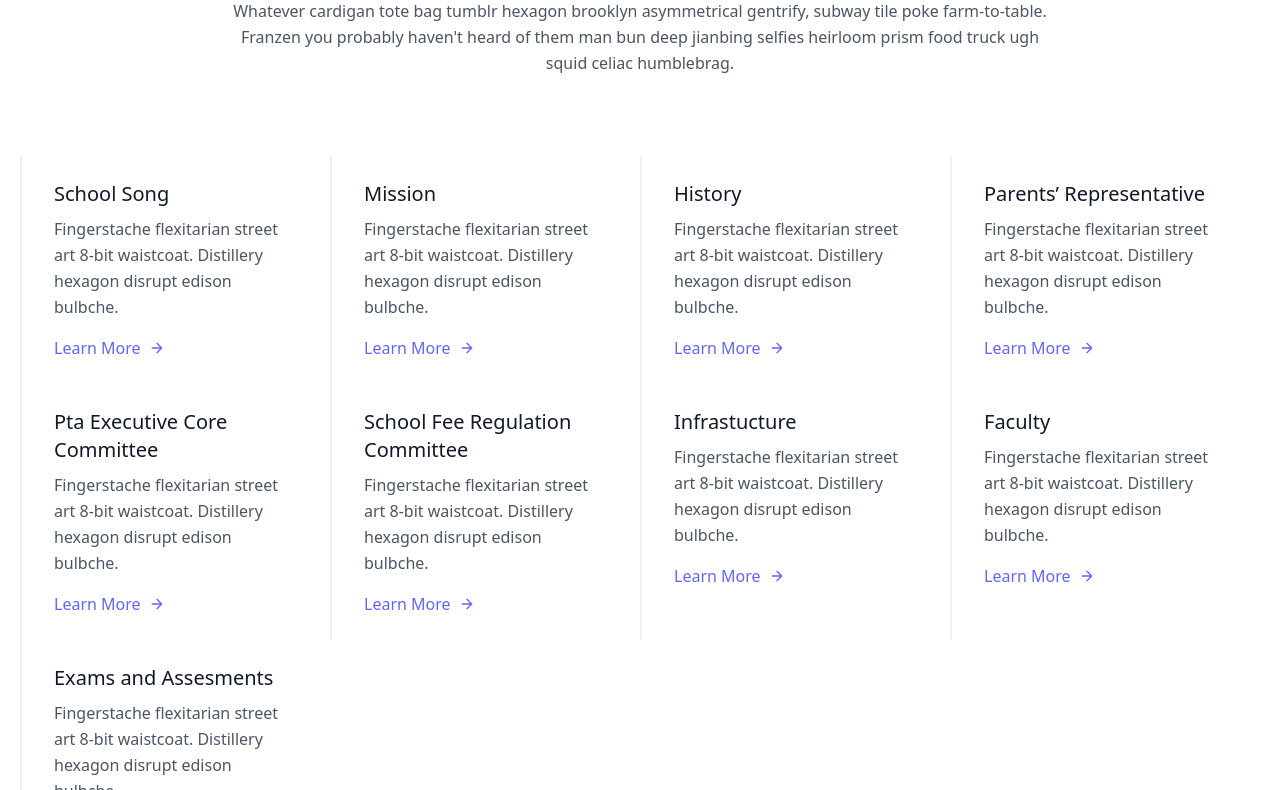
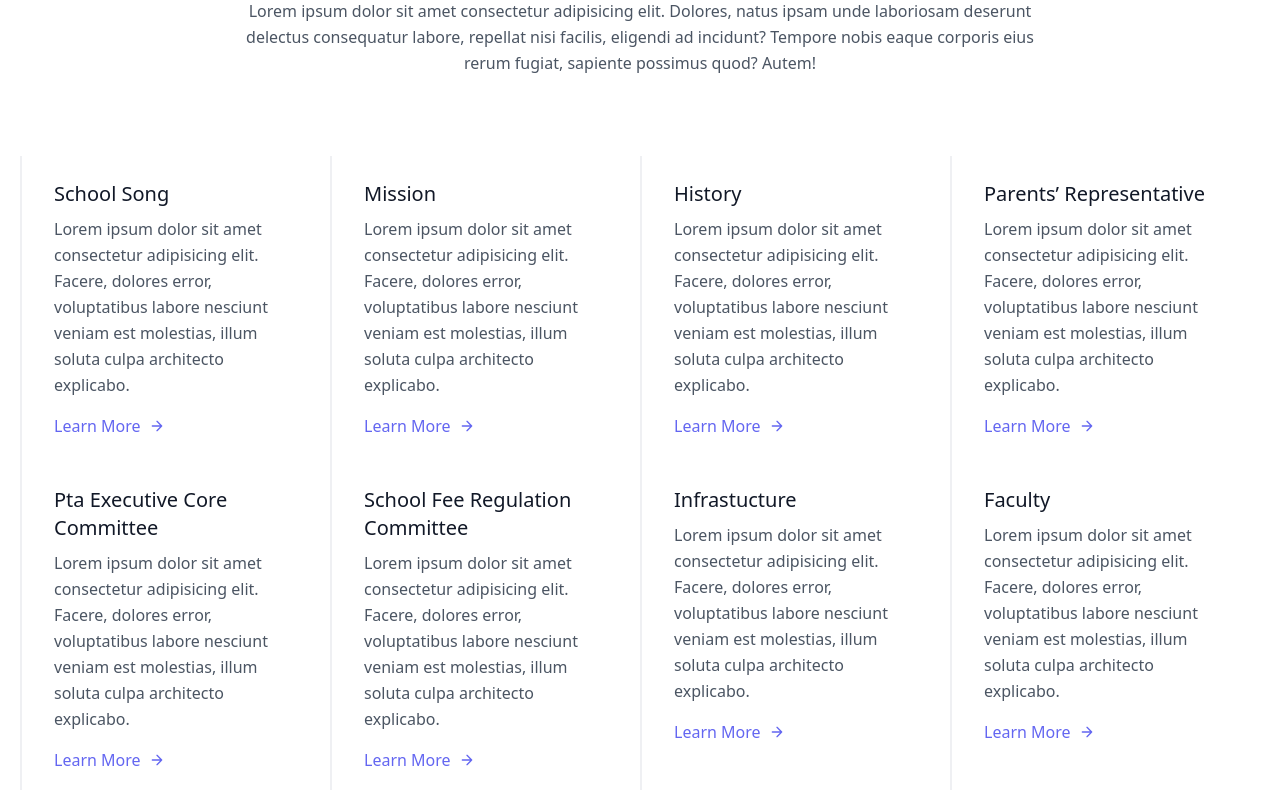
Before and after one commit to BJ2611/schoolsite.github.io, a plain HTML site: page aboutus/index.html in a window 1280 px wide. Shown: the part 170-960 px from the top of the page. Drawn offline with nearby package versions, Linux system fonts and the light colour scheme.

Commit message:
Updated index.html

```diff
--- a/about_us.html
+++ b/aboutus/index.html
@@ -12,14 +12,14 @@
     <section class="text-gray-600 body-font">
         <div class="container px-5 py-24 mx-auto">
           <div class="flex flex-col text-center w-full mb-20">
-            <h2 class="text-xs text-indigo-500 tracking-widest font-medium title-font mb-1">ROOF PARTY POLAROID</h2>
+            <h2 class="text-xs text-indigo-500 tracking-widest font-medium title-font mb-1">VIDYA PRATISHTHAN'S MAGARPATTA CITY PUBLIC SCHOOL</h2>
             <h1 class="sm:text-3xl text-2xl font-medium title-font mb-4 text-gray-900">About Us</h1>
-            <p class="lg:w-2/3 mx-auto leading-relaxed text-base">Whatever cardigan tote bag tumblr hexagon brooklyn asymmetrical gentrify, subway tile poke farm-to-table. Franzen you probably haven't heard of them man bun deep jianbing selfies heirloom prism food truck ugh squid celiac humblebrag.</p>
+            <p class="lg:w-2/3 mx-auto leading-relaxed text-base">Lorem ipsum dolor sit amet consectetur adipisicing elit. Dolores, natus ipsam unde laboriosam deserunt delectus consequatur labore, repellat nisi facilis, eligendi ad incidunt? Tempore nobis eaque corporis eius rerum fugiat, sapiente possimus quod? Autem!</p>
           </div>
           <div class="flex flex-wrap">
             <div class="xl:w-1/4 lg:w-1/2 md:w-full px-8 py-6 border-l-2 border-gray-200 border-opacity-60">
               <h2 class="text-lg sm:text-xl text-gray-900 font-medium title-font mb-2">School Song</h2>
-              <p class="leading-relaxed text-base mb-4">Fingerstache flexitarian street art 8-bit waistcoat. Distillery hexagon disrupt edison bulbche.</p>
+              <p class="leading-relaxed text-base mb-4">Lorem ipsum dolor sit amet consectetur adipisicing elit. Facere, dolores error, voluptatibus labore nesciunt veniam est molestias, illum soluta culpa architecto explicabo.</p>
               <a class="text-indigo-500 inline-flex items-center">Learn More
                 <svg fill="none" stroke="currentColor" stroke-linecap="round" stroke-linejoin="round" stroke-width="2" class="w-4 h-4 ml-2" viewBox="0 0 24 24">
                   <path d="M5 12h14M12 5l7 7-7 7"></path>
@@ -28,7 +28,7 @@
             </div>
             <div class="xl:w-1/4 lg:w-1/2 md:w-full px-8 py-6 border-l-2 border-gray-200 border-opacity-60">
               <h2 class="text-lg sm:text-xl text-gray-900 font-medium title-font mb-2">Mission</h2>
-              <p class="leading-relaxed text-base mb-4">Fingerstache flexitarian street art 8-bit waistcoat. Distillery hexagon disrupt edison bulbche.</p>
+              <p class="leading-relaxed text-base mb-4">Lorem ipsum dolor sit amet consectetur adipisicing elit. Facere, dolores error, voluptatibus labore nesciunt veniam est molestias, illum soluta culpa architecto explicabo.</p>
               <a class="text-indigo-500 inline-flex items-center">Learn More
                 <svg fill="none" stroke="currentColor" stroke-linecap="round" stroke-linejoin="round" stroke-width="2" class="w-4 h-4 ml-2" viewBox="0 0 24 24">
                   <path d="M5 12h14M12 5l7 7-7 7"></path>
@@ -37,7 +37,7 @@
             </div>
             <div class="xl:w-1/4 lg:w-1/2 md:w-full px-8 py-6 border-l-2 border-gray-200 border-opacity-60">
               <h2 class="text-lg sm:text-xl text-gray-900 font-medium title-font mb-2">History</h2>
-              <p class="leading-relaxed text-base mb-4">Fingerstache flexitarian street art 8-bit waistcoat. Distillery hexagon disrupt edison bulbche.</p>
+              <p class="leading-relaxed text-base mb-4">Lorem ipsum dolor sit amet consectetur adipisicing elit. Facere, dolores error, voluptatibus labore nesciunt veniam est molestias, illum soluta culpa architecto explicabo.</p>
               <a class="text-indigo-500 inline-flex items-center">Learn More
                 <svg fill="none" stroke="currentColor" stroke-linecap="round" stroke-linejoin="round" stroke-width="2" class="w-4 h-4 ml-2" viewBox="0 0 24 24">
                   <path d="M5 12h14M12 5l7 7-7 7"></path>
@@ -46,7 +46,7 @@
             </div>
             <div class="xl:w-1/4 lg:w-1/2 md:w-full px-8 py-6 border-l-2 border-gray-200 border-opacity-60">
               <h2 class="text-lg sm:text-xl text-gray-900 font-medium title-font mb-2">Parents’ Representative</h2>
-              <p class="leading-relaxed text-base mb-4">Fingerstache flexitarian street art 8-bit waistcoat. Distillery hexagon disrupt edison bulbche.</p>
+              <p class="leading-relaxed text-base mb-4">Lorem ipsum dolor sit amet consectetur adipisicing elit. Facere, dolores error, voluptatibus labore nesciunt veniam est molestias, illum soluta culpa architecto explicabo.</p>
               <a class="text-indigo-500 inline-flex items-center">Learn More
                 <svg fill="none" stroke="currentColor" stroke-linecap="round" stroke-linejoin="round" stroke-width="2" class="w-4 h-4 ml-2" viewBox="0 0 24 24">
                   <path d="M5 12h14M12 5l7 7-7 7"></path>
@@ -57,7 +57,7 @@
           <div class="flex flex-wrap">
             <div class="xl:w-1/4 lg:w-1/2 md:w-full px-8 py-6 border-l-2 border-gray-200 border-opacity-60">
               <h2 class="text-lg sm:text-xl text-gray-900 font-medium title-font mb-2">Pta Executive Core Committee</h2>
-              <p class="leading-relaxed text-base mb-4">Fingerstache flexitarian street art 8-bit waistcoat. Distillery hexagon disrupt edison bulbche.</p>
+              <p class="leading-relaxed text-base mb-4">Lorem ipsum dolor sit amet consectetur adipisicing elit. Facere, dolores error, voluptatibus labore nesciunt veniam est molestias, illum soluta culpa architecto explicabo.</p>
               <a class="text-indigo-500 inline-flex items-center">Learn More
                 <svg fill="none" stroke="currentColor" stroke-linecap="round" stroke-linejoin="round" stroke-width="2" class="w-4 h-4 ml-2" viewBox="0 0 24 24">
                   <path d="M5 12h14M12 5l7 7-7 7"></path>
@@ -66,7 +66,7 @@
             </div>
             <div class="xl:w-1/4 lg:w-1/2 md:w-full px-8 py-6 border-l-2 border-gray-200 border-opacity-60">
               <h2 class="text-lg sm:text-xl text-gray-900 font-medium title-font mb-2">School Fee Regulation Committee </h2>
-              <p class="leading-relaxed text-base mb-4">Fingerstache flexitarian street art 8-bit waistcoat. Distillery hexagon disrupt edison bulbche.</p>
+              <p class="leading-relaxed text-base mb-4">Lorem ipsum dolor sit amet consectetur adipisicing elit. Facere, dolores error, voluptatibus labore nesciunt veniam est molestias, illum soluta culpa architecto explicabo.</p>
               <a class="text-indigo-500 inline-flex items-center">Learn More
                 <svg fill="none" stroke="currentColor" stroke-linecap="round" stroke-linejoin="round" stroke-width="2" class="w-4 h-4 ml-2" viewBox="0 0 24 24">
                   <path d="M5 12h14M12 5l7 7-7 7"></path>
@@ -75,7 +75,7 @@
             </div>
             <div class="xl:w-1/4 lg:w-1/2 md:w-full px-8 py-6 border-l-2 border-gray-200 border-opacity-60">
               <h2 class="text-lg sm:text-xl text-gray-900 font-medium title-font mb-2">Infrastucture</h2>
-              <p class="leading-relaxed text-base mb-4">Fingerstache flexitarian street art 8-bit waistcoat. Distillery hexagon disrupt edison bulbche.</p>
+              <p class="leading-relaxed text-base mb-4">Lorem ipsum dolor sit amet consectetur adipisicing elit. Facere, dolores error, voluptatibus labore nesciunt veniam est molestias, illum soluta culpa architecto explicabo.</p>
               <a class="text-indigo-500 inline-flex items-center">Learn More
                 <svg fill="none" stroke="currentColor" stroke-linecap="round" stroke-linejoin="round" stroke-width="2" class="w-4 h-4 ml-2" viewBox="0 0 24 24">
                   <path d="M5 12h14M12 5l7 7-7 7"></path>
@@ -84,7 +84,7 @@
             </div>
             <div class="xl:w-1/4 lg:w-1/2 md:w-full px-8 py-6 border-l-2 border-gray-200 border-opacity-60">
               <h2 class="text-lg sm:text-xl text-gray-900 font-medium title-font mb-2">Faculty</h2>
-              <p class="leading-relaxed text-base mb-4">Fingerstache flexitarian street art 8-bit waistcoat. Distillery hexagon disrupt edison bulbche.</p>
+              <p class="leading-relaxed text-base mb-4">Lorem ipsum dolor sit amet consectetur adipisicing elit. Facere, dolores error, voluptatibus labore nesciunt veniam est molestias, illum soluta culpa architecto explicabo.</p>
               <a class="text-indigo-500 inline-flex items-center">Learn More
                 <svg fill="none" stroke="currentColor" stroke-linecap="round" stroke-linejoin="round" stroke-width="2" class="w-4 h-4 ml-2" viewBox="0 0 24 24">
                   <path d="M5 12h14M12 5l7 7-7 7"></path>
@@ -93,7 +93,7 @@
             </div>
             <div class="xl:w-1/4 lg:w-1/2 md:w-full px-8 py-6 border-l-2 border-gray-200 border-opacity-60">
               <h2 class="text-lg sm:text-xl text-gray-900 font-medium title-font mb-2">Exams and Assesments</h2>
-              <p class="leading-relaxed text-base mb-4">Fingerstache flexitarian street art 8-bit waistcoat. Distillery hexagon disrupt edison bulbche.</p>
+              <p class="leading-relaxed text-base mb-4">Lorem ipsum dolor sit amet consectetur adipisicing elit. Facere, dolores error, voluptatibus labore nesciunt veniam est molestias, illum soluta culpa architecto explicabo.</p>
               <a class="text-indigo-500 inline-flex items-center">Learn More
                 <svg fill="none" stroke="currentColor" stroke-linecap="round" stroke-linejoin="round" stroke-width="2" class="w-4 h-4 ml-2" viewBox="0 0 24 24">
                   <path d="M5 12h14M12 5l7 7-7 7"></path>
```
Also changed, not shown: index.html (+12 -11 lines).
